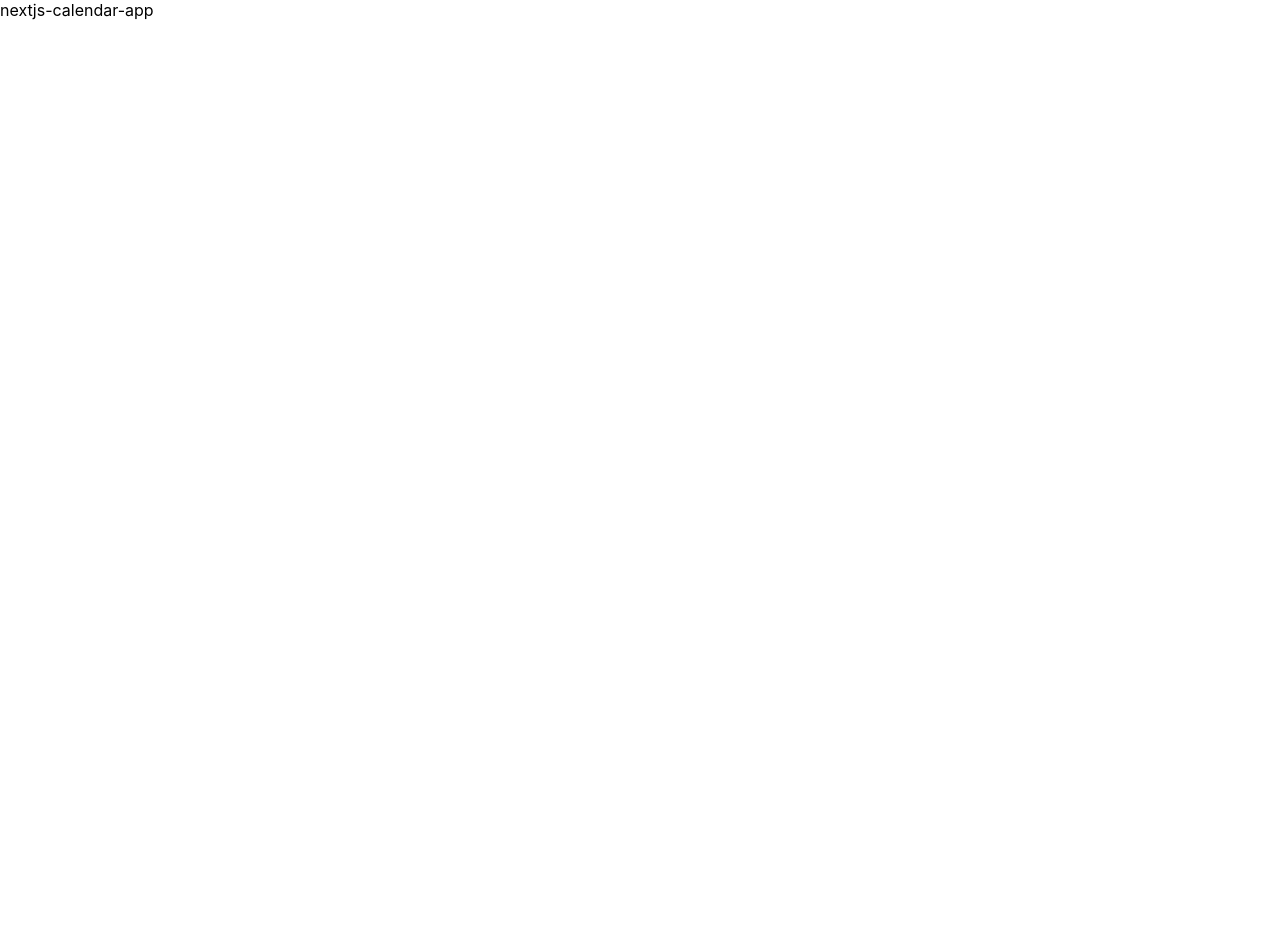
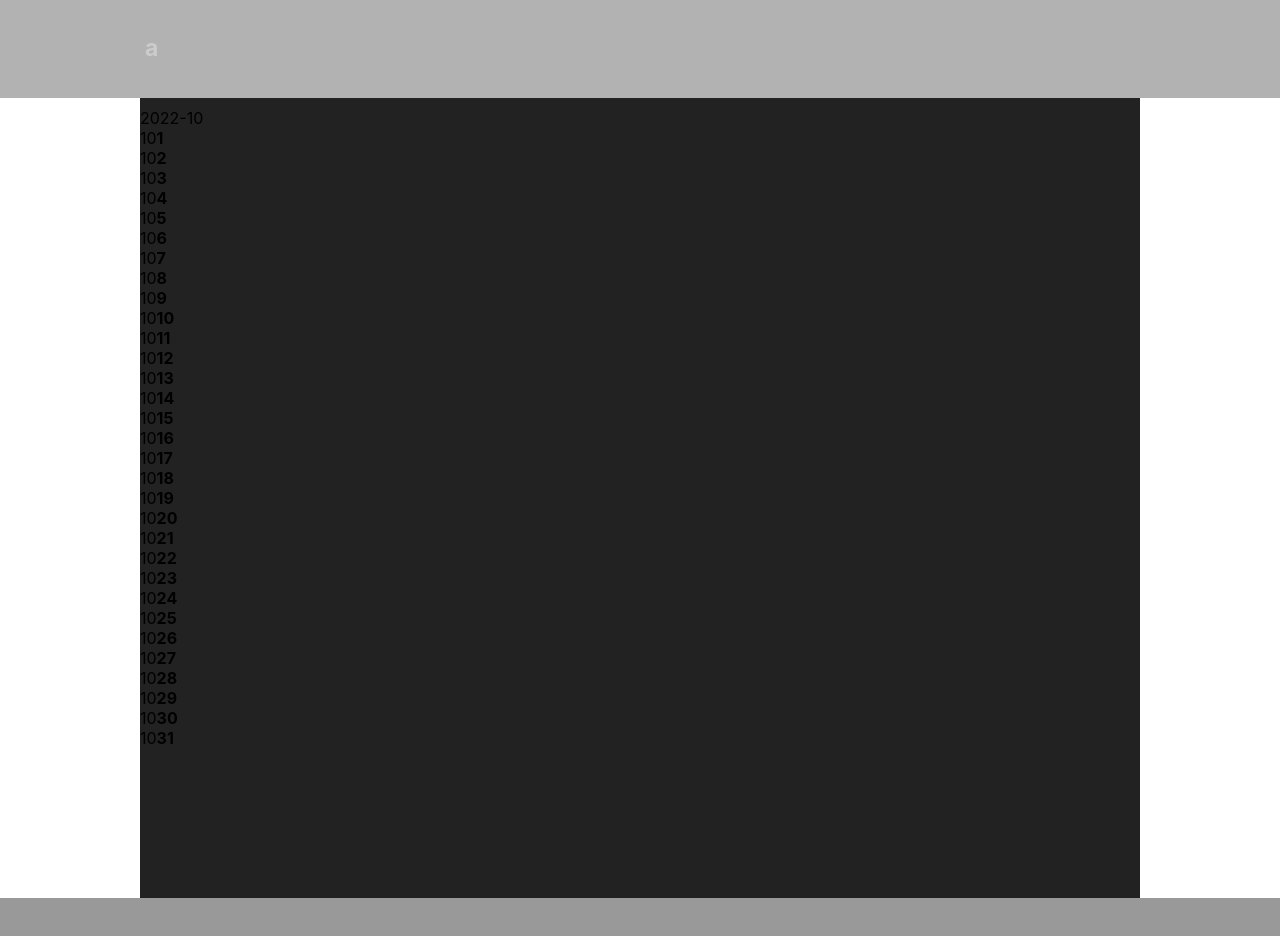
Before and after one commit to enuesaa/nextjs-calendar-app, a Next.js app: page / in a window 1280 px wide. Before the commit the page ends 800 px from the top, so only its background shows below. Built offline with nearby package versions, Linux system fonts and the light colour scheme.

Commit message:
refactor: 開発しづらいのでpageを整理した

```diff
--- a/src/pages/index.tsx
+++ b/src/pages/index.tsx
@@ -1,7 +1,36 @@
 import type { NextPage } from 'next'
+import dayjs from 'dayjs'
+import { Date } from '@/components/calendar/Date'
+import { HtmlHead } from '@/components/common/HtmlHead'
+import { Header } from '@/components/common/Header'
+import { Main } from '@/components/common/Main'
+import { Footer } from '@/components/common/Footer'
 
+type CalendarDate = {
+  month: number;
+  day: number;
+}
 const TopPage: NextPage = () => {
-  return <>nextjs-calendar-app</>
+  const daysInMonth = dayjs(`2022-10-01`).daysInMonth()
+  const dates: CalendarDate[] = []
+  for (let i = 1; i <= daysInMonth; i++) {
+    dates.push({
+      month: dayjs(`2022-10-01`).date(i).month() + 1,
+      day: dayjs(`2022-10-01`).date(i).date(),
+    })
+  }
+
+  return (
+    <>
+      <HtmlHead />
+      <Header />
+      <Main>
+        2022-10
+        {dates.map(v => (<Date month={v.month} day={v.day} />))}
+      </Main>
+      <Footer />
+    </>
+  )
 }
 
 export default TopPage
```
Also changed, not shown: src/pages/calendar/date/[date].tsx (deleted, +0 -15 lines).
